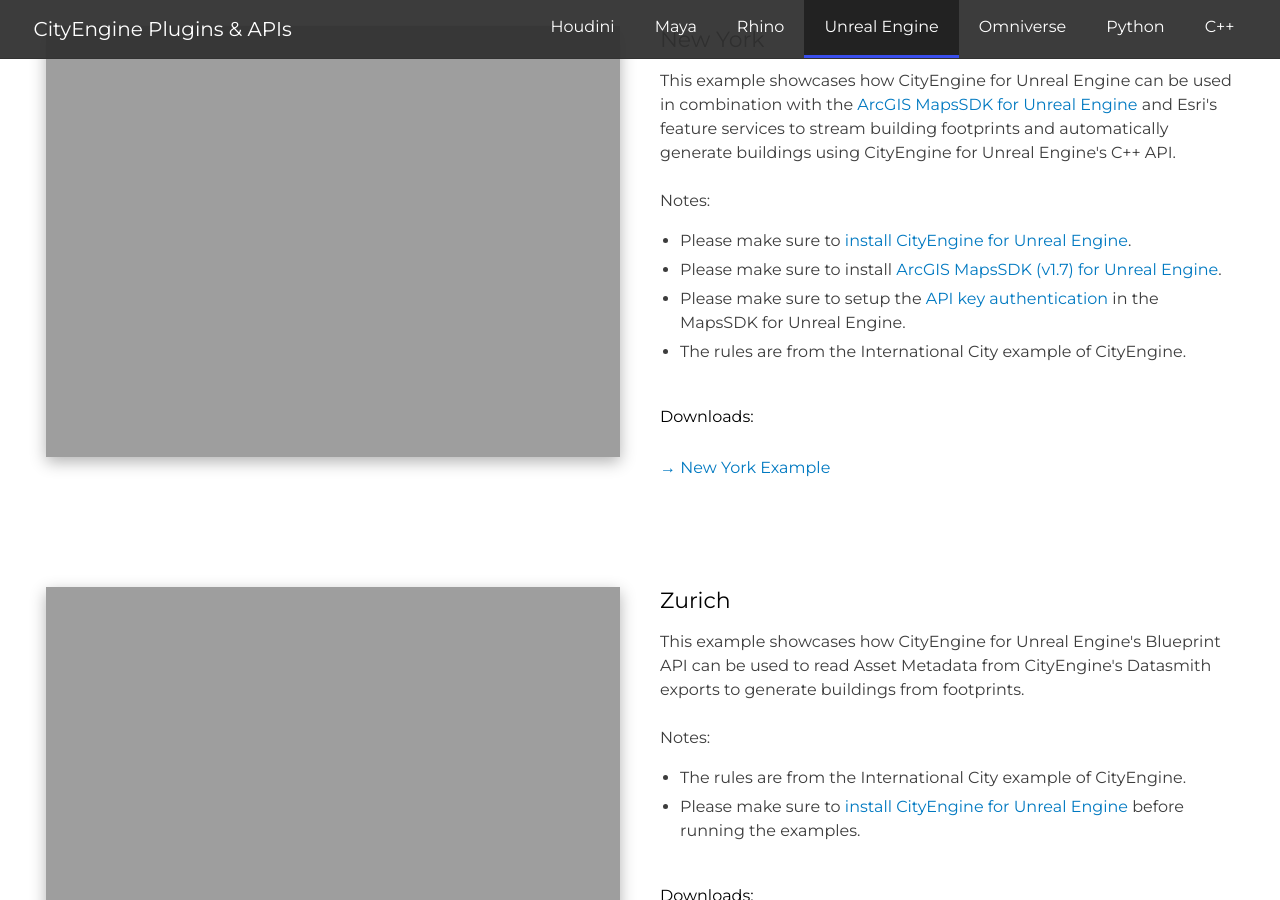
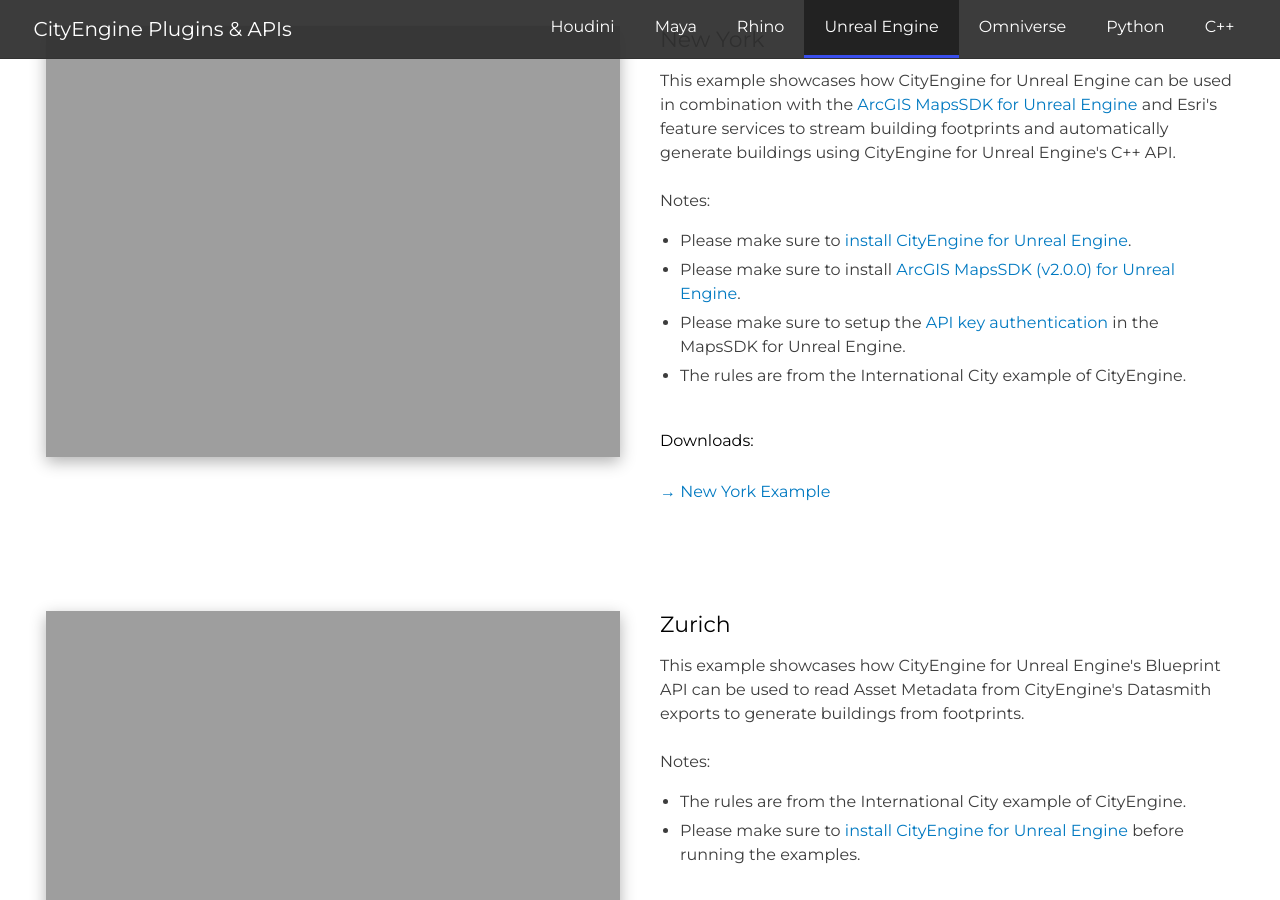
Before and after one commit to Esri/cityengine, a Jekyll site: the page built from _plugins/vitruvio.md, in a window 1280 px wide and 900 px high, scrolled down 2863 px. Built offline with Jekyll 4.4.1, drawn with Linux system fonts in a browser that asks for light colours.

Commit message:
Update New York example text

```diff
--- a/_plugins/vitruvio.md
+++ b/_plugins/vitruvio.md
@@ -50,7 +50,7 @@
 
 examples:
   - title: New York
-    text: This example showcases how CityEngine for Unreal Engine can be used in combination with the <a href="https://developers.arcgis.com/unreal-engine/">ArcGIS MapsSDK for Unreal Engine</a> and Esri's feature services to stream building footprints and automatically generate buildings using CityEngine for Unreal Engine's C++ API.</br></br>Notes&colon;</br><ul><li>Please make sure to <a href="https://github.com/Esri/cityengine_for_unreal/blob/master/doc/installation.md">install CityEngine for Unreal Engine</a>.</li><li>Please make sure to install <a href="https://developers.arcgis.com/unreal-engine/install-and-set-up/">ArcGIS MapsSDK (v1.7) for Unreal Engine</a>.</li><li>Please make sure to setup the <a href="https://developers.arcgis.com/unreal-engine/authentication/#api-key-authentication">API key authentication</a> in the MapsSDK for Unreal Engine.</li><li>The rules are from the International City example of CityEngine.</li></ul></br></br>Downloads&colon;
+    text: This example showcases how CityEngine for Unreal Engine can be used in combination with the <a href="https://developers.arcgis.com/unreal-engine/">ArcGIS MapsSDK for Unreal Engine</a> and Esri's feature services to stream building footprints and automatically generate buildings using CityEngine for Unreal Engine's C++ API.</br></br>Notes&colon;</br><ul><li>Please make sure to <a href="https://github.com/Esri/cityengine_for_unreal/blob/master/doc/installation.md">install CityEngine for Unreal Engine</a>.</li><li>Please make sure to install <a href="https://developers.arcgis.com/unreal-engine/install-and-set-up/">ArcGIS MapsSDK (v2.0.0) for Unreal Engine</a>.</li><li>Please make sure to setup the <a href="https://developers.arcgis.com/unreal-engine/authentication/#api-key-authentication">API key authentication</a> in the MapsSDK for Unreal Engine.</li><li>The rules are from the International City example of CityEngine.</li></ul></br></br>Downloads&colon;
     images:
       - image-name: vitruvio_ex_2_1.jpg
     files:
```
